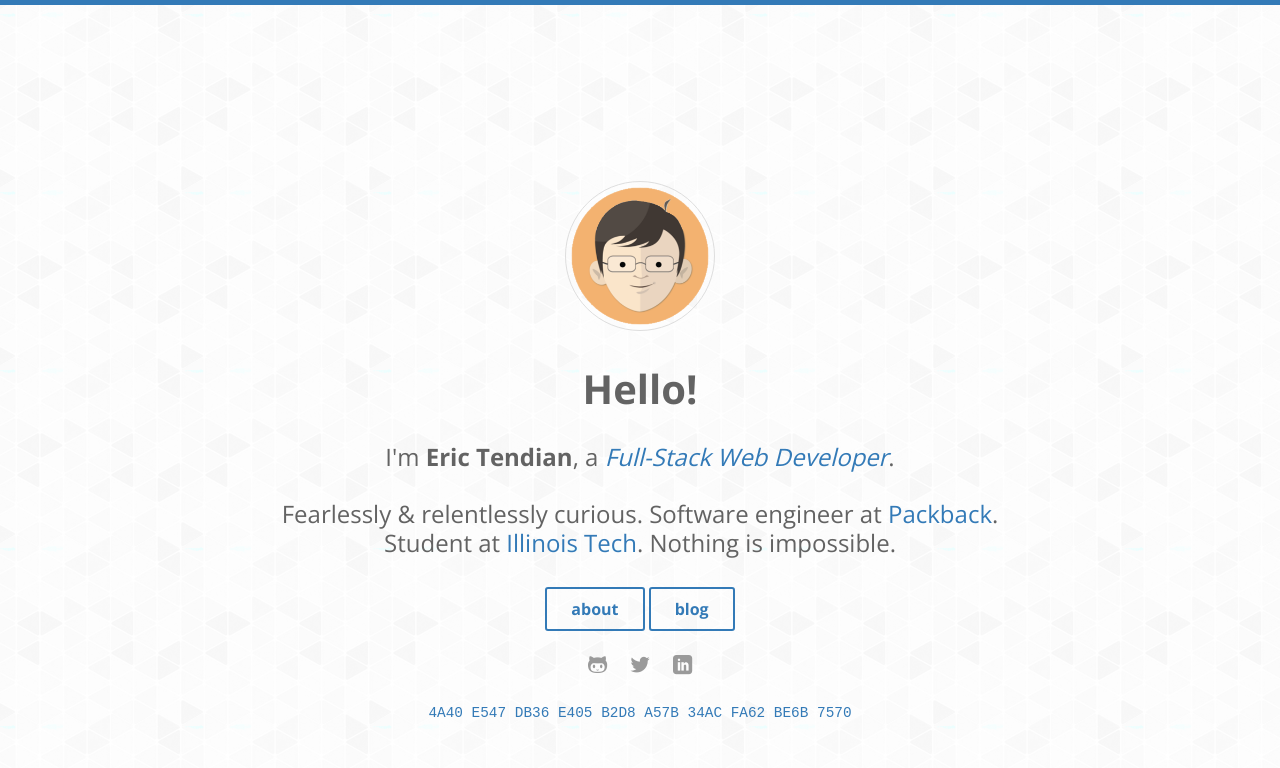
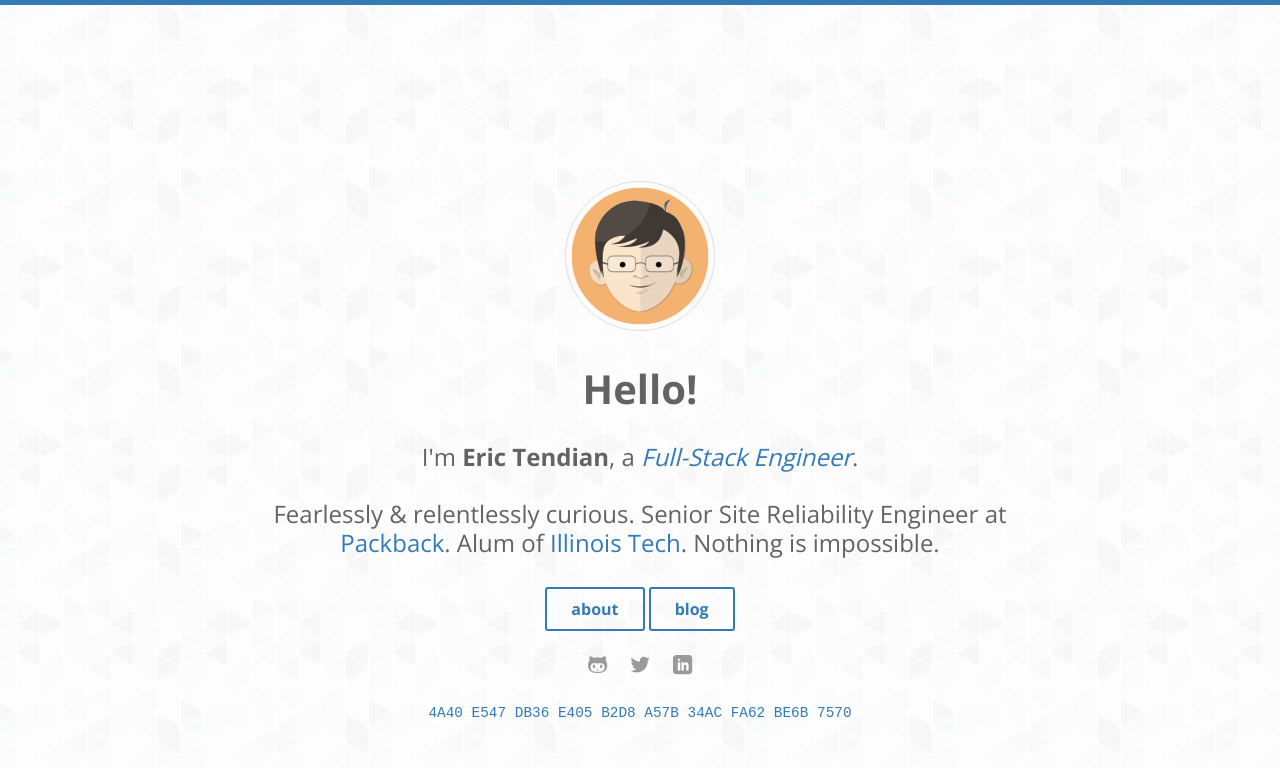
Before and after one commit to EricTendian/EricTendian, a Jekyll site: the page built from index.html, in a window 1280 px wide. Shown: the top 768 px of the page. Built offline with Jekyll 4.4.1, drawn with Linux system fonts in a browser that asks for light colours; some web fonts are replaced.

Commit message:
Updating tagline

```diff
--- a/_config.yml
+++ b/_config.yml
@@ -10,7 +10,7 @@ sass:
 
 # SEO settings
 title: Eric Tendian
-description: "Eric Tendian is a student entrepreneur utilizing technology to improve education for fellow college students. Currently co-founder of Clarify and software engineer at Packback. Majoring in ITM at IIT."
+description: "Eric Tendian is a Senior Site Reliability Engineer at Packback, is a full-stack engineer and entrepreneur with a passion for using technology to transform education. Also reports Chicago breaking news."
 url: https://tendian.io
 baseurl: ""
 
@@ -19,8 +19,8 @@ google_analytics: UA-30674963-4
 # Author settings
 author:
   name      : Eric Tendian
-  job       : "Full-Stack Web&nbsp;Developer"
-  bio       : "Fearlessly &amp; relentlessly curious. Software engineer at <a href='https://packbackbooks.com/' target='_blank'>Packback</a>. Student at <a href='https://web.iit.edu/' target='_blank'>Illinois Tech</a>. Nothing is impossible."
+  job       : "Full-Stack Engineer"
+  bio       : "Fearlessly &amp; relentlessly curious. Senior Site Reliability Engineer at <a href='https://www.packback.co/' target='_blank'>Packback</a>. Alum of <a href='https://web.iit.edu/' target='_blank'>Illinois Tech</a>. Nothing is impossible."
   thumb     : /images/author.png
   email     : eric@tendian.io
   url       : https://tendian.io
```
